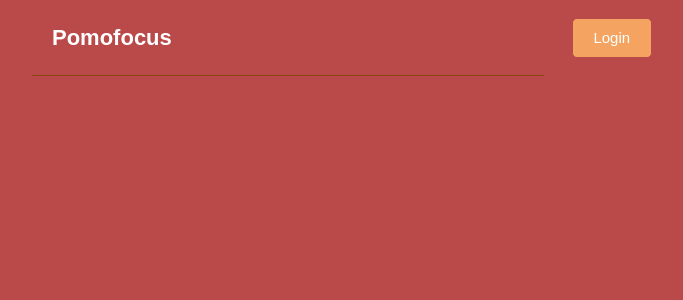
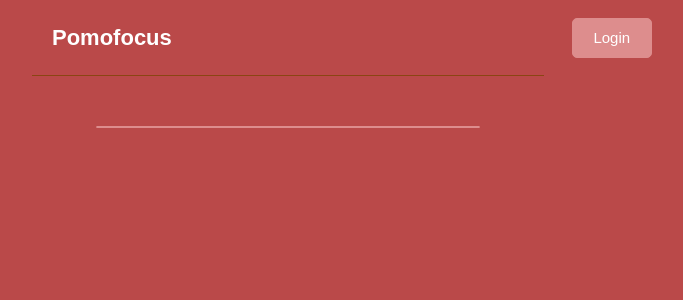
Before and after one commit to MahsumaRezai/Pomodoro_App, a React (Create React App) app: page / in a window 1280 px wide. Shown: the top 300 px of the page, without its empty margins (352-1035 px from the left). Built offline with nearby package versions, Linux system fonts and the light colour scheme.

Commit message:
work on cart section

```diff
--- a/src/App.js
+++ b/src/App.js
@@ -1,14 +1,11 @@
+import Cart from "./Compontens/UI/Cart";
 import Header from "./Compontens/UI/Header";
 
 const App = () => {
   return (
     <div>
       <Header />
-
-
-
-
-
+      <Cart/>
     </div>
   )
 
--- /dev/null
+++ b/src/Compontens/Card/Addtime.js
@@ -0,0 +1,3 @@
+const Addtime = () => {
+
+}
--- a/src/Compontens/UI/Button.module.css
+++ b/src/Compontens/UI/Button.module.css
@@ -1,8 +1,8 @@
 .btn {
     width: 80px;
     height: 40px;
-    border: 1px solid rgb(186, 73, 73);
-    background-color: sandybrown;
+    border: 1px solid rgb(221, 141, 141);
+    background-color:rgb(221, 141, 141) ;
     transition: 0.5s ease-in-out 0s;
     border-radius: 5px;
     font-size: 15px;
--- /dev/null
+++ b/src/Compontens/UI/Cart.js
@@ -0,0 +1,10 @@
+import classes from './Cart.module.css'
+const Cart = (props) => {
+    return (
+        <div  className={classes.cart} >
+
+
+        </div>
+    )
+}
+export default Cart;
--- /dev/null
+++ b/src/Compontens/UI/Cart.module.css
@@ -0,0 +1,7 @@
+.cart {
+    width: 30%;
+    background: rgb(221, 141, 141);
+    border: 1px solid rgb(221, 141, 141);
+    border-radius: 3px;
+    margin: auto;
+}
--- a/src/Compontens/UI/Header.module.css
+++ b/src/Compontens/UI/Header.module.css
@@ -4,6 +4,7 @@
     margin: auto;
     width: 40%;
     border-bottom: 1px solid saddlebrown;
+    margin-bottom: 50px;
 }
 
 .head {
```
